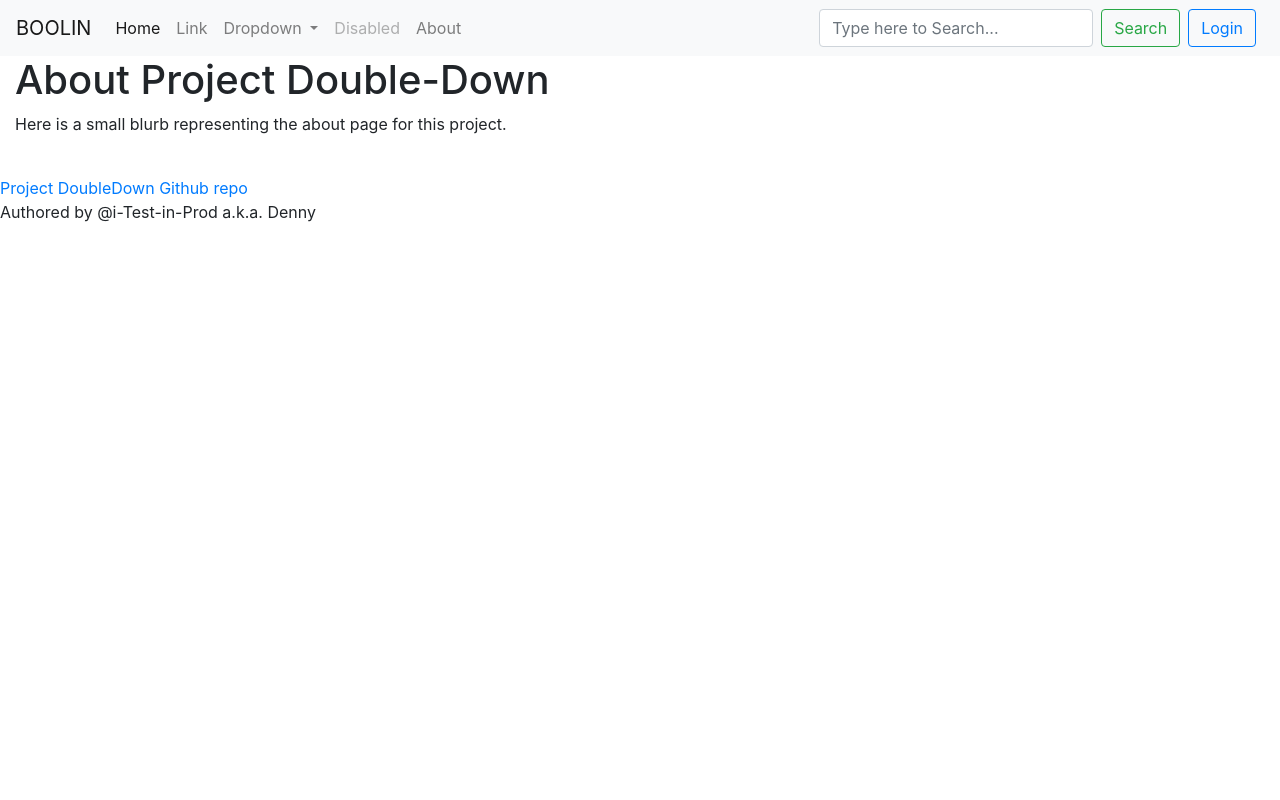
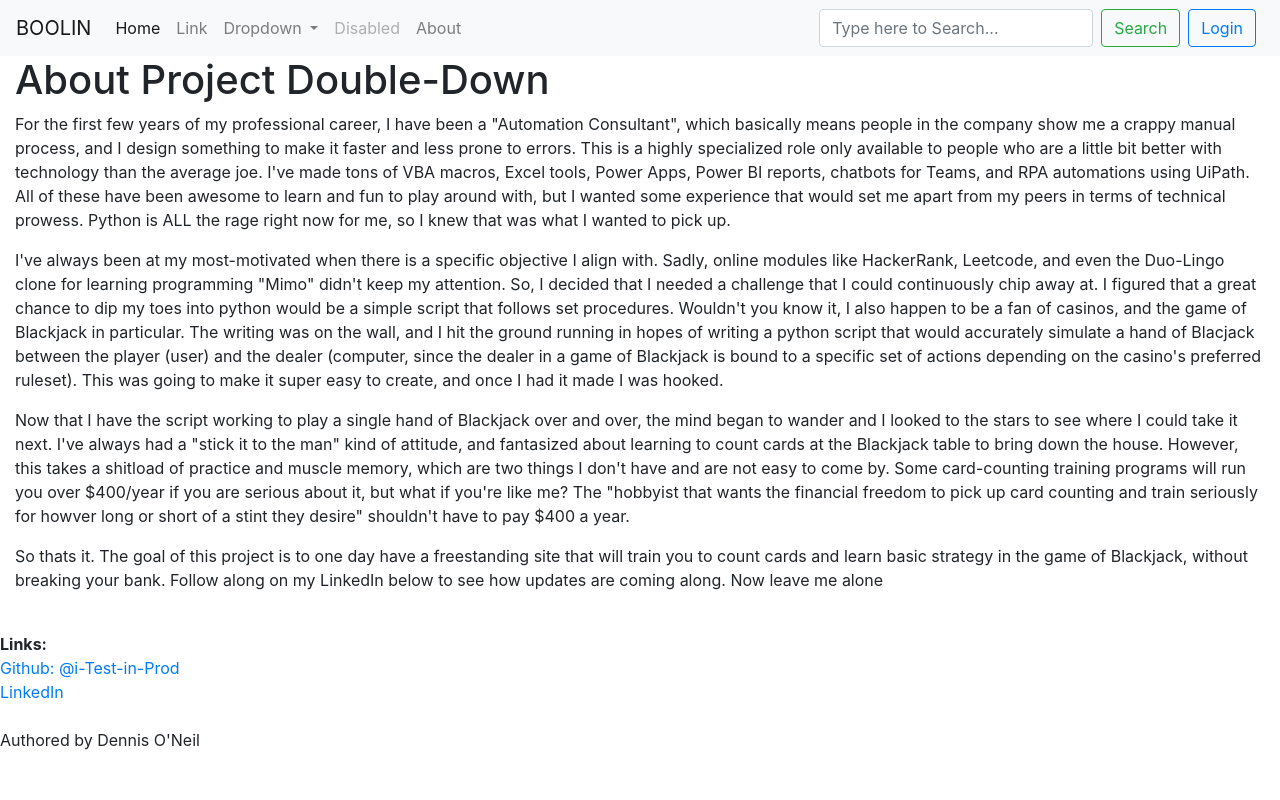
Before and after one commit to elite-juuler/Project_DoubleDown, a Flask app: page /about/ in a window 1280 px wide. Run offline with Flask 3, Linux system fonts and the light colour scheme.

Commit message:
7/22 templates updates

```diff
--- a/site_flask/templates/about.html
+++ b/site_flask/templates/about.html
@@ -4,5 +4,8 @@
 {% block title %}PDD: About{% endblock %}
 {% block content %}
 <h1>About Project Double-Down</h1>
-<p>Here is a small blurb representing the about page for this project.</p>
+<p>For the first few years of my professional career, I have been a "Automation Consultant", which basically means people in the company show me a crappy manual process, and I design something to make it faster and less prone to errors. This is a highly specialized role only available to people who are a little bit better with technology than the average joe. I've made tons of VBA macros, Excel tools, Power Apps, Power BI reports, chatbots for Teams, and RPA automations using UiPath. All of these have been awesome to learn and fun to play around with, but I wanted some experience that would set me apart from my peers in terms of technical prowess. Python is ALL the rage right now for me, so I knew that was what I wanted to pick up.</p>
+<p>I've always been at my most-motivated when there is a specific objective I align with. Sadly, online modules like HackerRank, Leetcode, and even the Duo-Lingo clone for learning programming "Mimo" didn't keep my attention. So, I decided that I needed a challenge that I could continuously chip away at. I figured that a great chance to dip my toes into python would be a simple script that follows set procedures. Wouldn't you know it, I also happen to be a fan of casinos, and the game of Blackjack in particular. The writing was on the wall, and I hit the ground running in hopes of writing a python script that would accurately simulate a hand of Blacjack between the player (user) and the dealer (computer, since the dealer in a game of Blackjack is bound to a specific set of actions depending on the casino's preferred ruleset). This was going to make it super easy to create, and once I had it made I was hooked.</p>
+<p>Now that I have the script working to play a single hand of Blackjack over and over, the mind began to wander and I looked to the stars to see where I could take it next. I've always had a "stick it to the man" kind of attitude, and fantasized about learning to count cards at the Blackjack table to bring down the house. However, this takes a shitload of practice and muscle memory, which are two things I don't have and are not easy to come by. Some card-counting training programs will run you over $400/year if you are serious about it, but what if you're like me? The "hobbyist that wants the financial freedom to pick up card counting and train seriously for howver long or short of a stint they desire" shouldn't have to pay $400 a year.</p>
+<p>So thats it. The goal of this project is to one day have a freestanding site that will train you to count cards and learn basic strategy in the game of Blackjack, without breaking your bank. Follow along on my LinkedIn below to see how updates are coming along. Now leave me alone</p>
 {% endblock %}
--- a/site_flask/templates/base.html
+++ b/site_flask/templates/base.html
@@ -51,9 +51,11 @@
         {% endblock %}
       </div>
       <br>
-        <a href="https://github.com/elite-juuler/Project_DoubleDown" target="_blank" rel="noreferrer noopener">Project DoubleDown Github repo</a>
+      <b>Links:</b><br>
+        <a href="https://github.com/i-Test-in-Prod" target="_blank" rel="noreferrer noopener">Github: @i-Test-in-Prod</a><br>
+        <a href="https://www.linkedin.com/in/dennisoneil72/" target="_blank" rel="noreferrer noopener">LinkedIn</a><br>
         <br>
-Authored by @i-Test-in-Prod a.k.a. Denny
+Authored by Dennis O'Neil
     <script src="https://code.jquery.com/jquery-3.3.1.slim.min.js" integrity="sha384-q8i/X+965DzO0rT7abK41JStQIAqVgRVzpbzo5smXKp4YfRvH+8abtTE1Pi6jizo" crossorigin="anonymous"></script>
     <script src="https://cdn.jsdelivr.net/npm/popper.js@1.14.7/dist/umd/popper.min.js" integrity="sha384-UO2eT0CpHqdSJQ6hJty5KVphtPhzWj9WO1clHTMGa3JDZwrnQq4sF86dIHNDz0W1" crossorigin="anonymous"></script>
     <script src="https://cdn.jsdelivr.net/npm/bootstrap@4.3.1/dist/js/bootstrap.min.js" integrity="sha384-JjSmVgyd0p3pXB1rRibZUAYoIIy6OrQ6VrjIEaFf/nJGzIxFDsf4x0xIM+B07jRM" crossorigin="anonymous"></script>
--- a/site_flask/templates/user.html
+++ b/site_flask/templates/user.html
@@ -9,7 +9,7 @@
 {% endif %}
 {% endwith %}
 <form action="#" method="POST">
-    <input type="email" name="email" placeholder="Enter Email" value="{{email if email}}">
+    <input type="email" name="email" placeholder="Enter Email" value="{{email if email}}" autocomplete="off">
     <input type="submit" value="submit">
 </form>
 {% endblock %}
```
Also changed, not shown: site_flask/templates/viewusers.html (added, +7 -0 lines).
